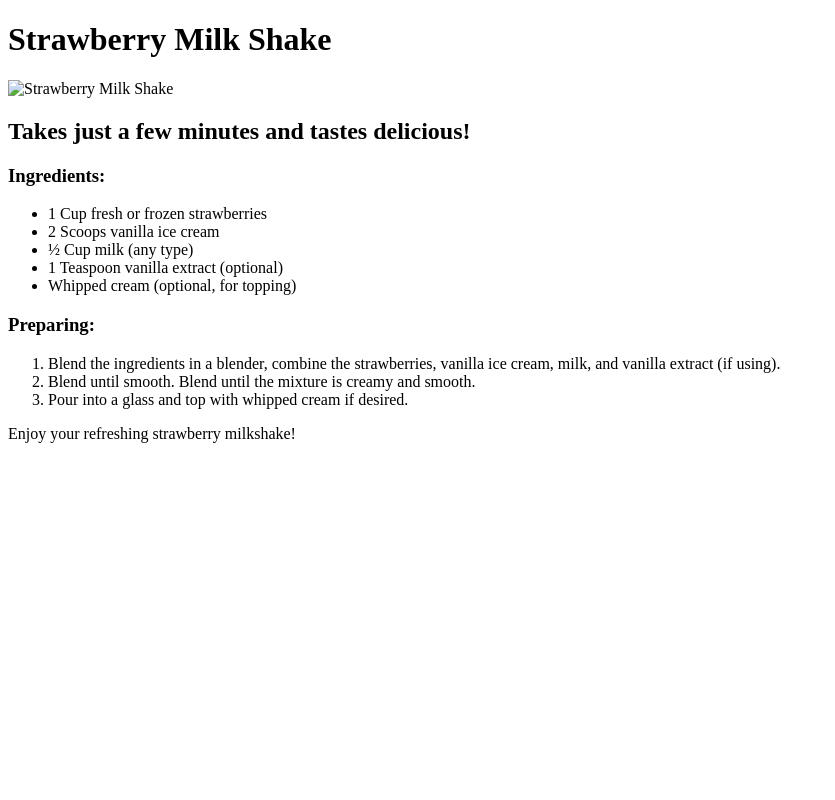
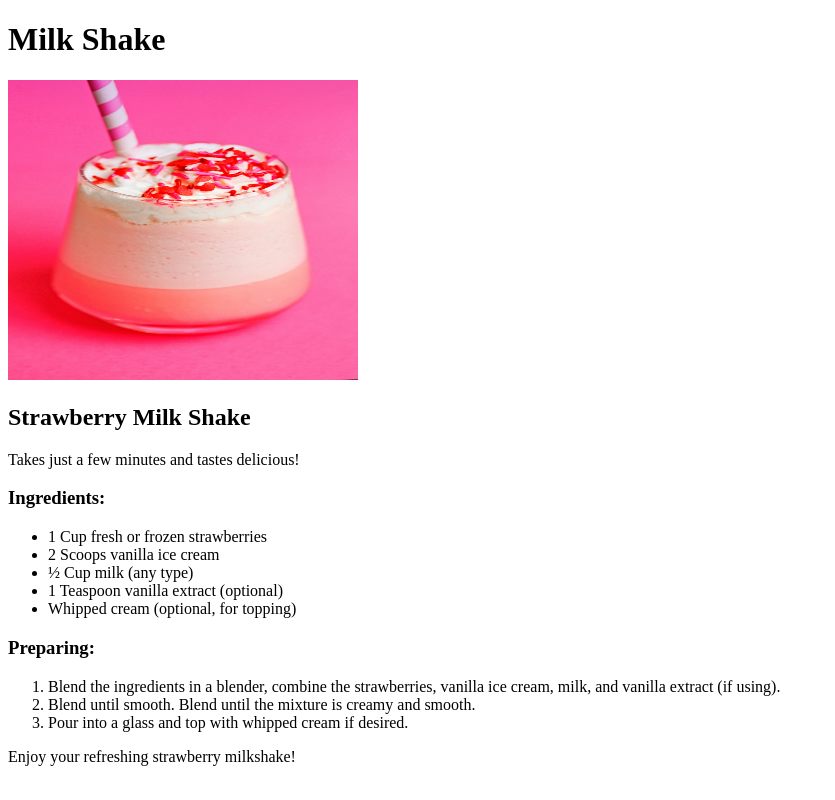
Before and after one commit to estephany-f/TheOdinProject, a plain HTML site: page Project:Recipes/html/recipes/milkshake.html in a window 1280 px wide. Shown: the whole page, without its empty margins (0-835 px from the left). Drawn offline with Linux system fonts and the light colour scheme.

Commit message:
Add modified html

```diff
--- a/Project:Recipes/html/recipes/milkshake.html
+++ b/Project:Recipes/html/recipes/milkshake.html
@@ -1,13 +1,17 @@
 <!DOCTYPE html>
 <html lang="en">
     <head>
+        <link rel="stylesheet" href="../../css/milkshake.css">
         <meta charset="UTF-8">
-        <title>Recipes</title>
+        <title>Recipes Milk Shake</title>
     </head>
     <body>
-        <h1>Strawberry Milk Shake</h1>
-        <img src="../images/milkshake.jpg" alt="Strawberry Milk Shake" width="350" height="300">
-        <h2>Takes just a few minutes and tastes delicious!</h2>
+        <h1>Milk Shake</h1>
+        <div>
+            <img src="../images/shake.jpg" alt="Strawberry Milk Shake" width="350" height="300">
+        </div>
+        <h2>Strawberry Milk Shake</h2>
+        <p>Takes just a few minutes and tastes delicious!</p>
         <h3>Ingredients:</h3>
         <ul>
             <li>1 Cup fresh or frozen strawberries</li>
```
Also changed, not shown: Project:Recipes/html/recipes/carbonara.html (+6 -5 lines), Project:Recipes/html/recipes/cookie.html (+5 -2 lines).
